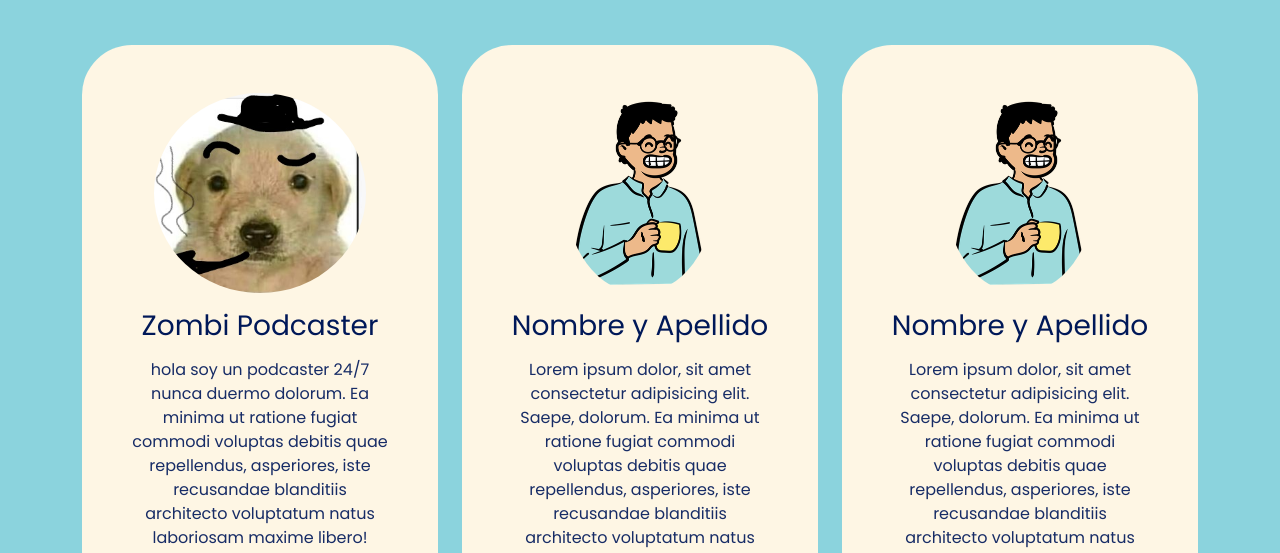
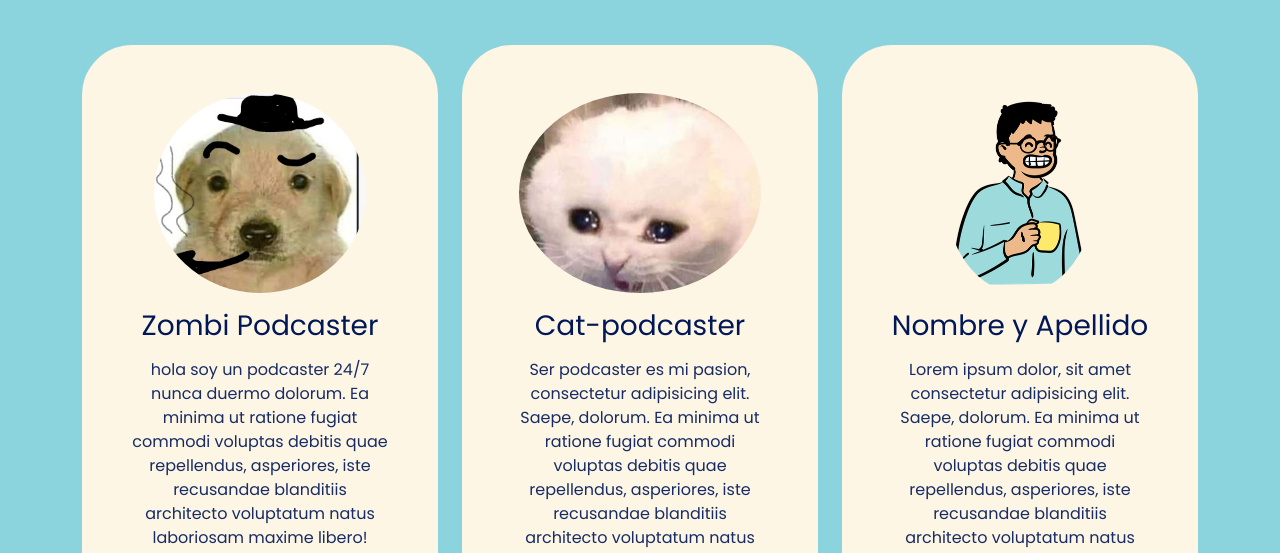
Before and after one commit to zombi64/pruebas-de-pull-request, a plain HTML site: page index.html in a window 1280 px wide. Shown: the part 1190-1743 px from the top of the page. Drawn offline with nearby package versions, Linux system fonts and the light colour scheme.

Commit message:
se actualizo la tarjeta 2

```diff
--- a/index.html
+++ b/index.html
@@ -116,9 +116,9 @@
           <div class="col-md-6 col-lg-4 mb-3">
             <div class="card">
               <div class="card-body text-center p-5">
-                <img src="./assets/avatar.png" alt="avatar" class="img img-fluid rounded-circle mb-3">
-                <h3 class="title card-title mb-3">Nombre y Apellido</h3>
-                <p>Lorem ipsum dolor, sit amet consectetur adipisicing elit. Saepe, dolorum. Ea minima ut ratione fugiat
+                <img src="./assets/cat-caster.JPG" alt="avatar" class="img img-fluid rounded-circle mb-3">
+                <h3 class="title card-title mb-3">Cat-podcaster</h3>
+                <p>Ser podcaster es mi pasion, consectetur adipisicing elit. Saepe, dolorum. Ea minima ut ratione fugiat
                   commodi voluptas debitis quae repellendus, asperiores, iste recusandae blanditiis architecto
                   voluptatum natus laboriosam maxime libero!</p>
                 <a href="#"><i class="bi bi-twitter text-dark mx-1 lead"></i></a>
```
Also changed, not shown: assets/cat-caster.JPG (added).
